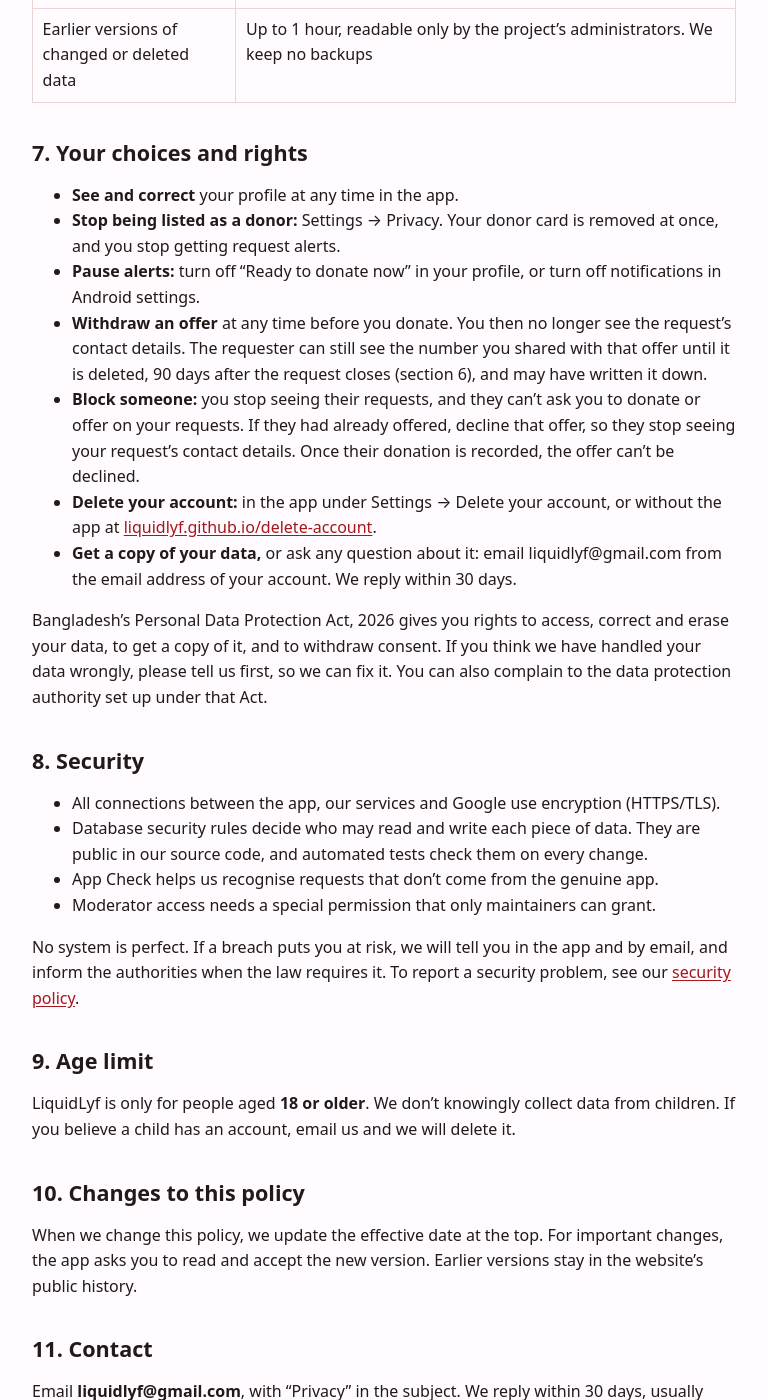
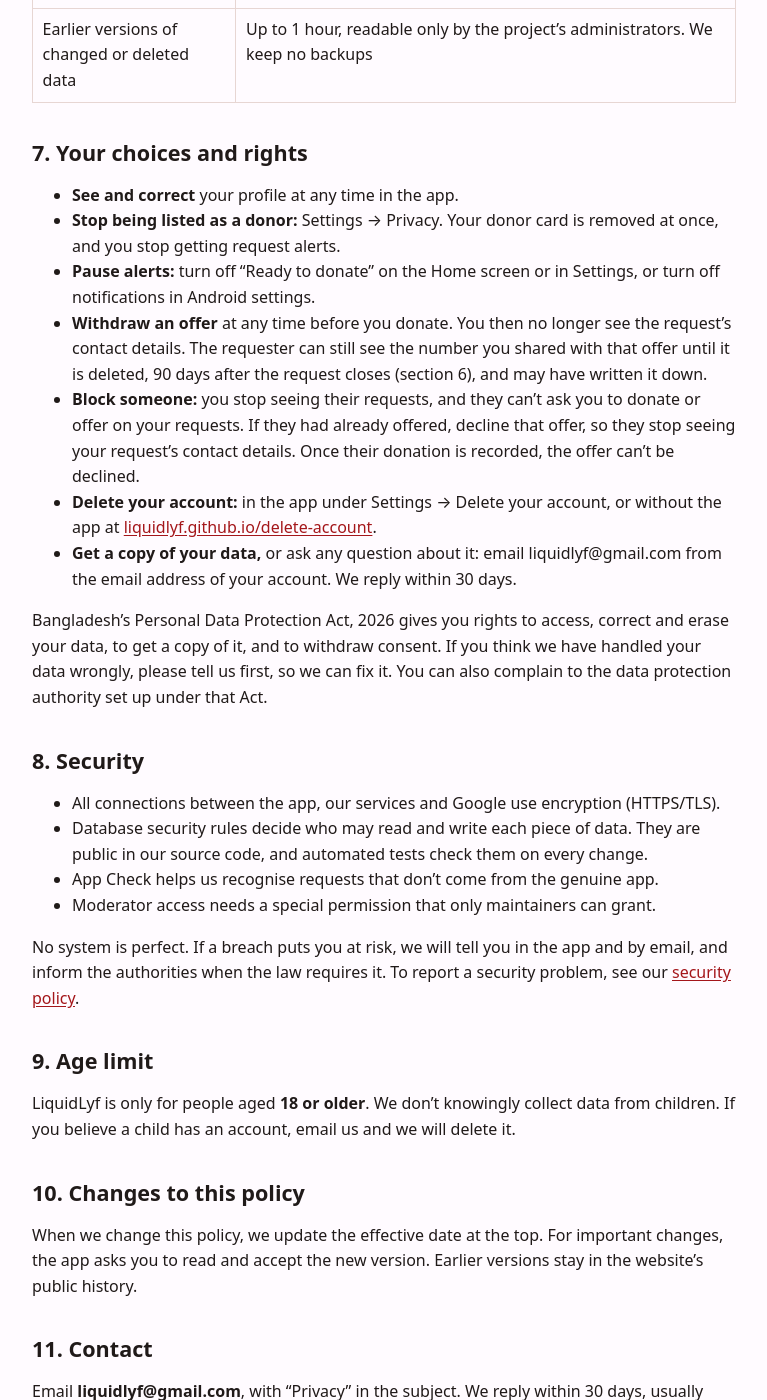
Before and after one commit to liquidlyf/liquidlyf.github.io, a Jekyll site: the page built from privacy.md, in a window 1280 px wide and 1400 px high, scrolled down 5736 px. Shown: the whole window, without its empty margins (256-1023 px from the left). Built offline with Jekyll 4.4.1, drawn with Linux system fonts in a browser that asks for light colours.

Commit message:
Hero shows the app's home screen (example data); 999 box under the button; privacy: the switch is "Ready to donate"; built from app repo 9087218
Signed-off-by: AZMINUR RAHMAN <97751681+azminur2856@users.noreply.github.com>

```diff
--- a/assets/site.css
+++ b/assets/site.css
@@ -223,7 +223,7 @@ blockquote > :last-child { margin-bottom: 0; }
   align-items: center;
   gap: 2rem;
   padding-top: 3.5rem;
-  padding-bottom: 2rem;
+  padding-bottom: 3rem;
 }
 .eyebrow { margin: 0; color: var(--link); font-weight: 700; }
 .hero h1 {
@@ -252,13 +252,14 @@ html[lang="bn"] .hero h1 { line-height: 1.3; letter-spacing: 0; }
   border-radius: 2.25rem;
   background: #201a19;
   box-shadow: var(--shadow);
+  outline: 1px solid var(--line);
 }
 
 .emergency {
   display: flex;
   gap: 12px;
   align-items: flex-start;
-  margin: 0 0 2.5rem;
+  margin: 1.75rem 0 0;
   padding: 14px 18px;
   border: 1px solid var(--warn-line);
   border-left-width: 6px;
@@ -353,8 +354,8 @@ html[lang="bn"] .hero h1 { line-height: 1.3; letter-spacing: 0; }
 
 @media (max-width: 52rem) {
   .hero-grid { grid-template-columns: 1fr; padding-top: 2rem; gap: 1.5rem; }
-  /* Small on a phone, so the emergency box below it stays near the top. */
   .hero-mark { width: min(45%, 10rem); }
+  .phone { width: min(72%, 15rem); }
   .section { padding: 3rem 0; }
 }
 
--- a/privacy.md
+++ b/privacy.md
@@ -158,8 +158,8 @@ serious harm.
 - **See and correct** your profile at any time in the app.
 - **Stop being listed as a donor:** Settings → Privacy. Your donor card is removed at once, and you
   stop getting request alerts.
-- **Pause alerts:** turn off "Ready to donate now" in your profile, or turn off notifications in
-  Android settings.
+- **Pause alerts:** turn off "Ready to donate" on the Home screen or in Settings, or turn off
+  notifications in Android settings.
 - **Withdraw an offer** at any time before you donate. You then no longer see the request's contact
   details. The requester can still see the number you
   shared with that offer until it is deleted, 90 days after the request closes (section 6), and may
```
Also changed, not shown: bn/index.html (+8 -9 lines), bn/privacy.md (+1 -1 lines), index.html (+8 -9 lines), assets/screens/home-bn.png (added), assets/screens/home-en.png (added).
